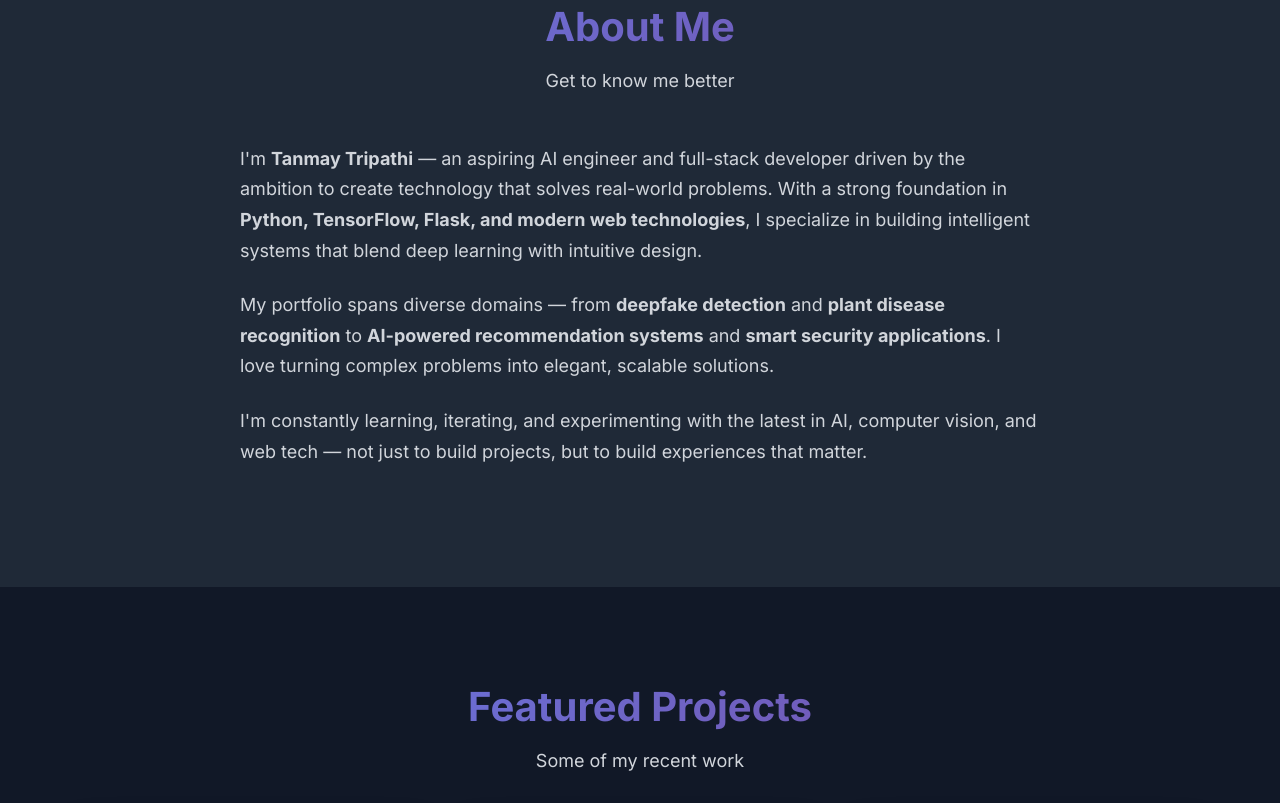
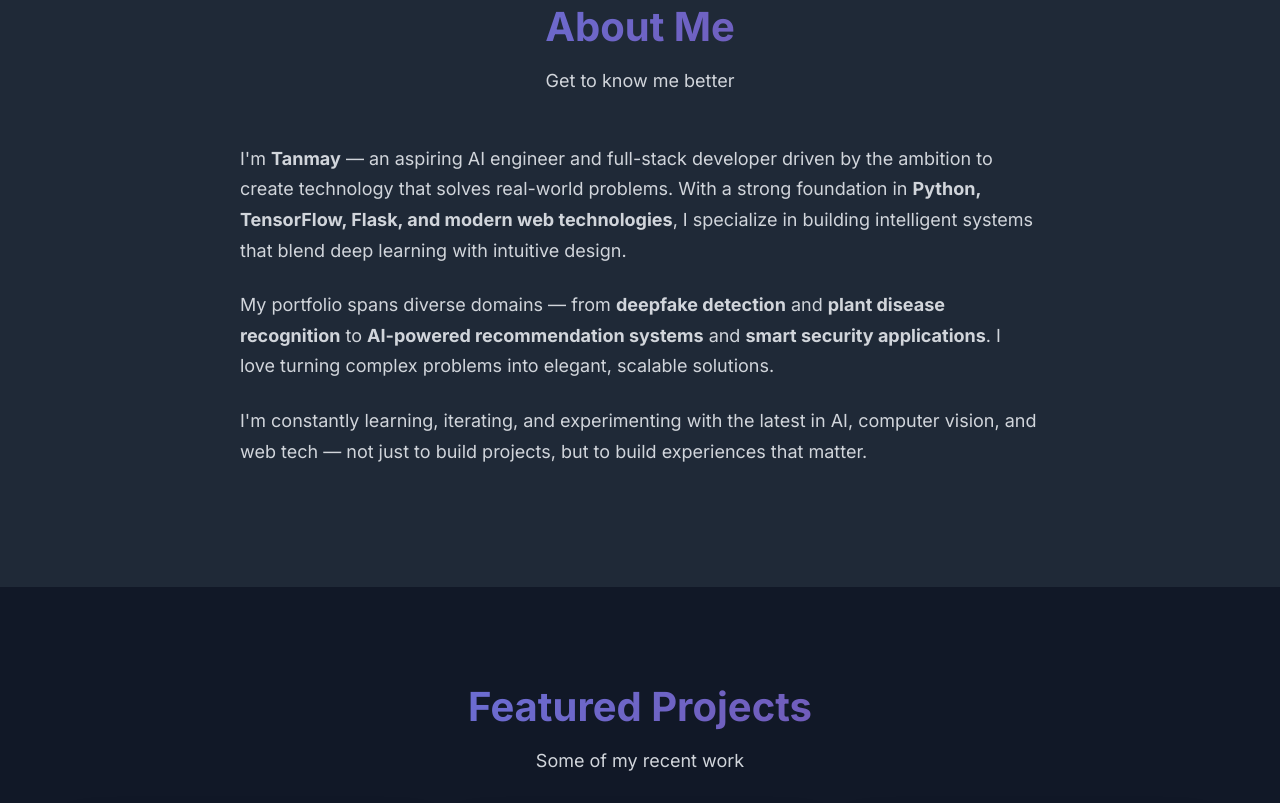
Before and after one commit to tanmay4518-07/my-portfolio, a website: page index.html in a window 1280 px wide. Shown: the part 893-1696 px from the top of the page. Drawn offline with nearby package versions, Linux system fonts and the light colour scheme.

Commit message:
Update index.html

```diff
--- a/index.html
+++ b/index.html
@@ -3,7 +3,7 @@
 <head>
   <meta charset="UTF-8" />
   <meta name="viewport" content="width=device-width, initial-scale=1.0" />
-  <title>Tanmay Tripathi | AI Engineer & Full-Stack Developer</title>
+  <title>Tanmay | AI Engineer & Full-Stack Developer</title>
   <link href="https://fonts.googleapis.com/css2?family=Inter:wght@300;400;500;600;700&display=swap" rel="stylesheet" />
   <link rel="stylesheet" href="style.css" />
   <script src="https://cdn.jsdelivr.net/npm/typed.js@2.0.12"></script>
@@ -88,7 +88,7 @@
       <div class="about-content">
         <div class="about-text">
           <p class="about-paragraph">
-            I'm <strong>Tanmay Tripathi</strong> — an aspiring AI engineer and full-stack developer
+            I'm <strong>Tanmay</strong> — an aspiring AI engineer and full-stack developer
             driven by the ambition to create technology that solves real-world problems. With a strong
             foundation in <strong>Python, TensorFlow, Flask, and modern web technologies</strong>,
             I specialize in building intelligent systems that blend deep learning with intuitive design.
```
